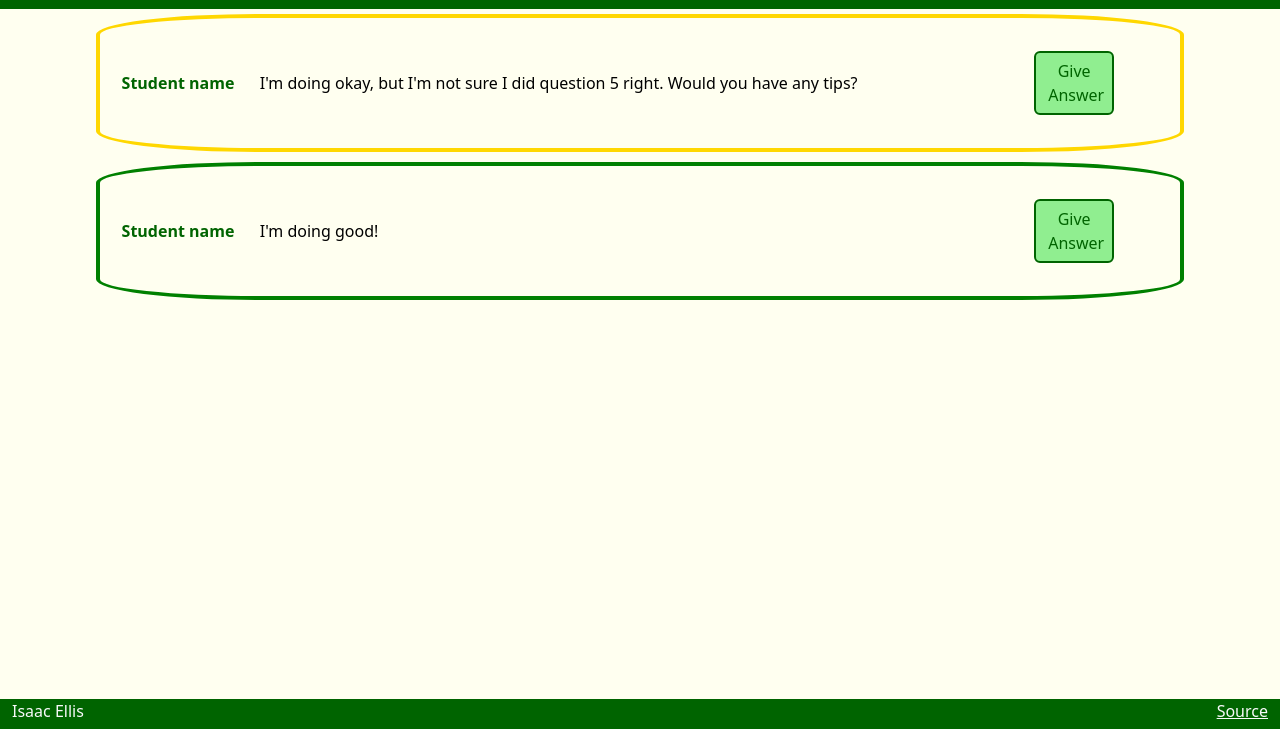
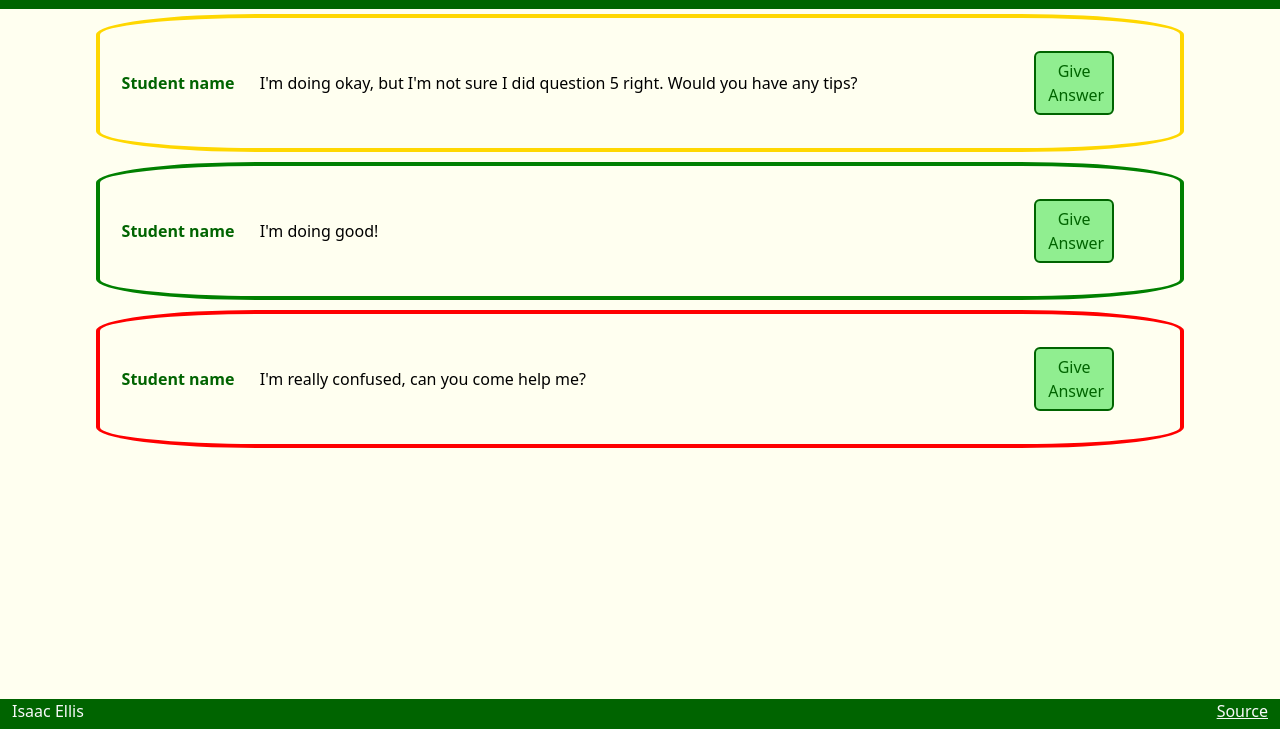
Before and after one commit to imellis22/CS260, a plain HTML site: page StartupCode/teacherHome.html in a window 1280 px wide. Shown: the part 71-800 px from the top of the page. Drawn offline with nearby package versions, Linux system fonts and the light colour scheme.

Commit message:
Added students scroll

```diff
--- a/StartupCode/main.css
+++ b/StartupCode/main.css
@@ -30,10 +30,12 @@ body {
     flex-direction: column;
     justify-content: flex-start;
     flex: 1 calc(100vh - 110px);
+    overflow: auto;
  }
 
  .student {
     height: 20%;
+    min-height: 20%;
     width: 85%;
     background-color: #fffff0;
     border: 4px solid gold;
--- a/StartupCode/teacherHome.html
+++ b/StartupCode/teacherHome.html
@@ -58,6 +58,16 @@
                   <button type = submint class="btn btn-primary response-btn">Give Answer</button>
               </span>
             </div>
+            <div class="student" style="border: 4px solid red;">
+              <div class="student-info">Student name
+                <div class="question">
+                  I'm really confused, can you come help me?
+                </div>
+              </div>
+              <span class="buttons">
+                  <button type = submint class="btn btn-primary response-btn">Give Answer</button>
+              </span>
+            </div>
         </main>
         </main>
         <footer class="text-light">
--- a/StartupCode/teacherHome.js
+++ b/StartupCode/teacherHome.js
@@ -22,6 +22,7 @@ function addStudent() {
     const responseButton = document.createElement('button');
 
     responseButton.classList.add('btn', 'btn-primary', 'response-btn');
+    responseButton.textContent = "Give Answer";
 
     buttons.appendChild(responseButton);
 
```
